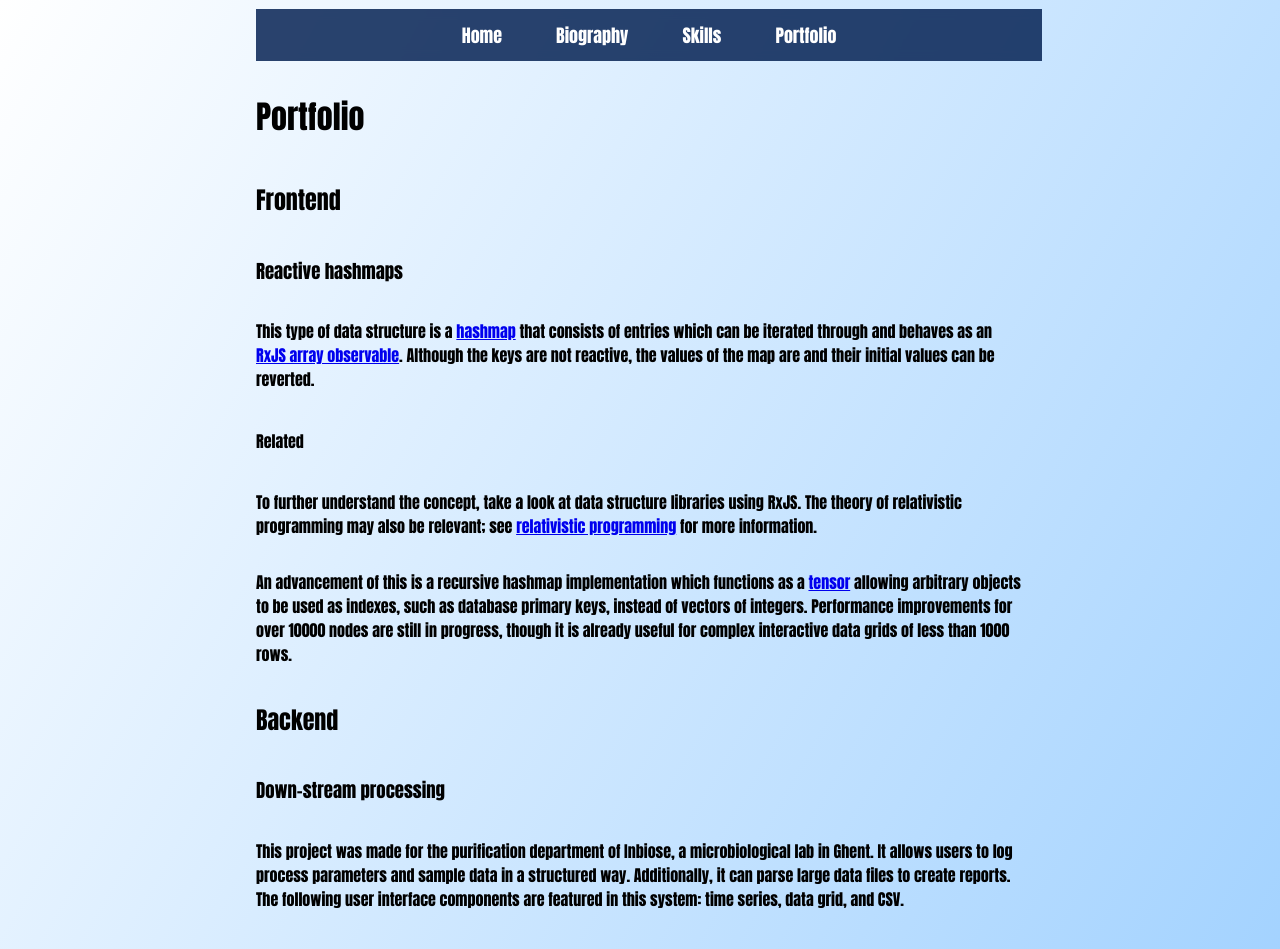
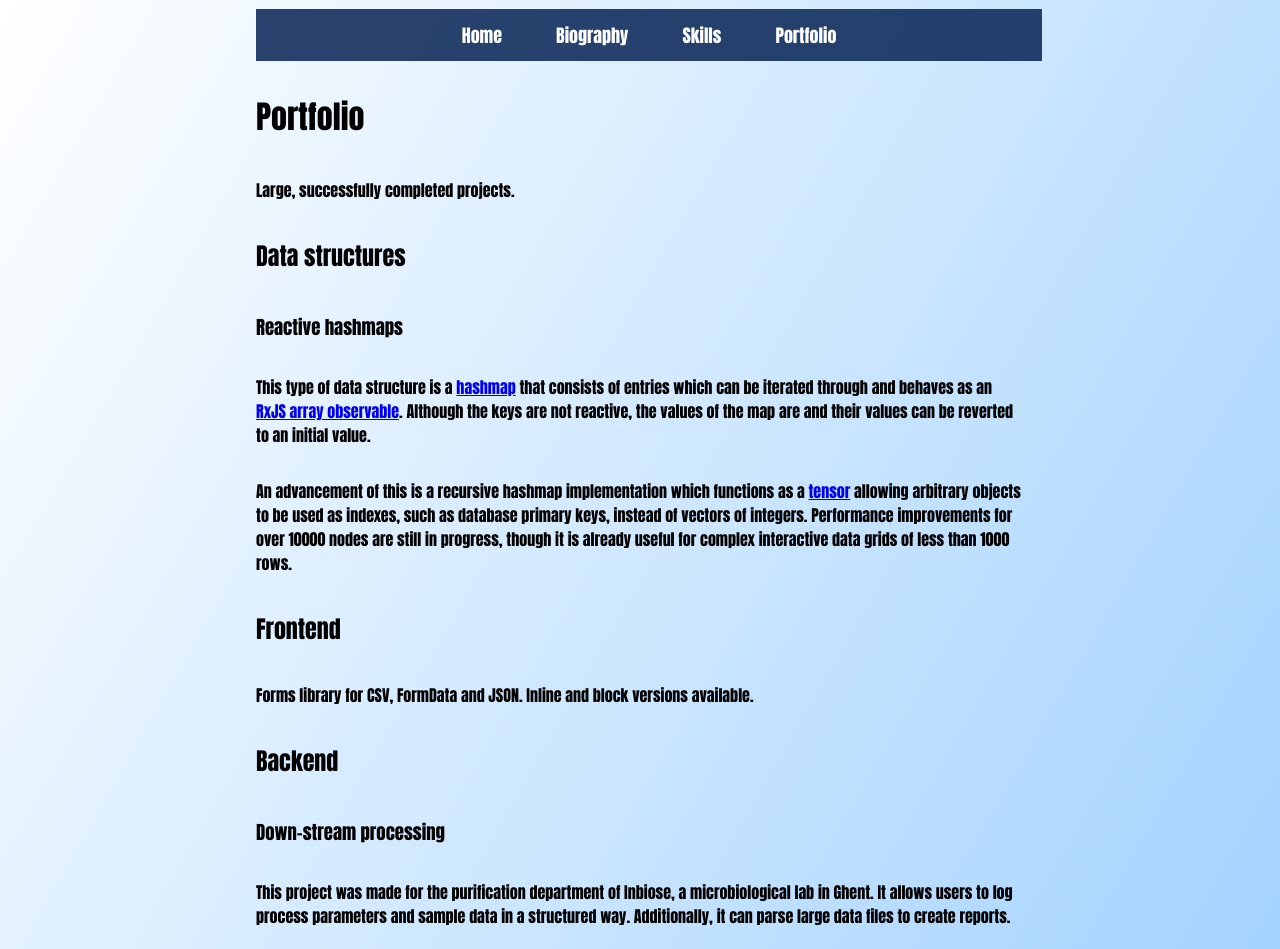
Before and after one commit to wvhulle/wvhulle.github.io, a SvelteKit app: page /portfolio in a window 1280 px wide. Shown: the top 949 px of the page. Built offline with nearby package versions, Linux system fonts and the light colour scheme.

Commit message:
correct links

```diff
--- a/src/routes/+layout.svelte
+++ b/src/routes/+layout.svelte
@@ -20,7 +20,6 @@
 <style>
   * {
     font-family: Impact, Haettenschweiler, "Arial Narrow Bold", sans-serif;
-
   }
 
   :global(html, body) {
@@ -30,7 +29,6 @@
     padding: 0;
     min-height: 100%;
   }
-
 
   #layout {
     background-image: linear-gradient(120deg, #ffffff 0%, #98cdff 100%);
@@ -54,7 +52,7 @@
     padding: 0.5em;
     background-color: rgba(0, 29, 80, 0.831);
     backdrop-filter: blur(0.3em);
-    color:white;
+    color: white;
     width: 100%;
     margin-bottom: 1em;
     display: flex;
--- a/src/routes/portfolio/+page.svelte
+++ b/src/routes/portfolio/+page.svelte
@@ -1,7 +1,8 @@
 <h1>Portfolio</h1>
 
+<p>Large, successfully completed projects.</p>
 
-<h2>Frontend</h2>
+<h2>Data structures</h2>
 
 <h3>Reactive hashmaps</h3>
 <p>
@@ -10,19 +11,9 @@
   >
   that consists of entries which can be iterated through and behaves as an
   <a href="https://rxjs.dev/guide/overview">RxJS array observable</a>. Although
-  the keys are not reactive, the values of the map are and their initial values
-  can be reverted.
+  the keys are not reactive, the values of the map are and their values can be
+  reverted to an initial value.
 </p>
-
-<h4>Related</h4>
-<p>
-  To further understand the concept, take a look at data structure libraries
-  using RxJS. The theory of relativistic programming may also be relevant; see <a
-    href="https://www.usenix.org/legacy/event/atc11/tech/final_files/Triplett.pdf"
-    >relativistic programming</a
-  > for more information.
-</p>
-
 
 <p>
   An advancement of this is a recursive hashmap implementation which functions
@@ -32,6 +23,13 @@
   Performance improvements for over 10000 nodes are still in progress, though it
   is already useful for complex interactive data grids of less than 1000 rows.
 </p>
+
+<h2>Frontend</h2>
+
+<p>
+  Forms library for CSV, FormData and JSON. Inline and block versions available.
+</p>
+
 <h2>Backend</h2>
 
 <h3>Down-stream processing</h3>
@@ -39,9 +37,7 @@
   This project was made for the purification department of Inbiose, a
   microbiological lab in Ghent. It allows users to log process parameters and
   sample data in a structured way. Additionally, it can parse large data files
-  to create reports. The following user interface components are featured in
-  this system: <span class="badge">time series</span>,
-  <span class="badge">data grid</span>, and <span class="badge">CSV</span>.
+  to create reports.
 </p>
 
 <h3>RPC and Asynchronous PostgreSQL</h3>
@@ -64,8 +60,6 @@
   without broadcasting events.
 </p>
 
-
-
 <h2>Links:</h2>
 
 <p>
```
Also changed, not shown: package.json (+9 -9 lines), src/routes/+page.svelte (+5 -10 lines), src/routes/skills/+page.svelte (+6 -4 lines), 2 other files (tests, documents, lock files or other folders).
